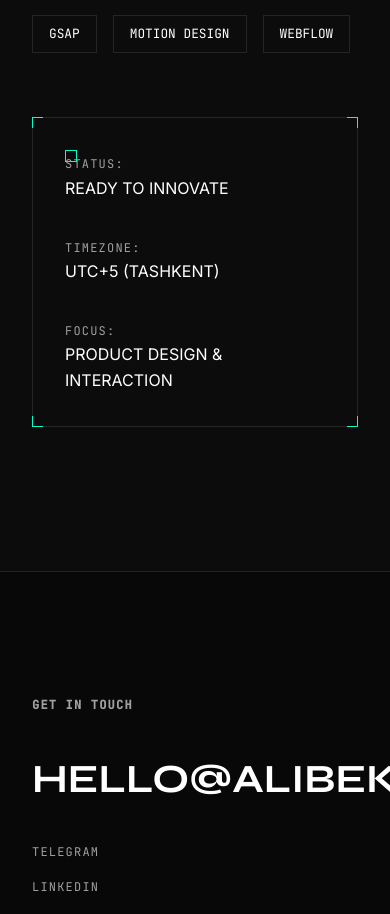
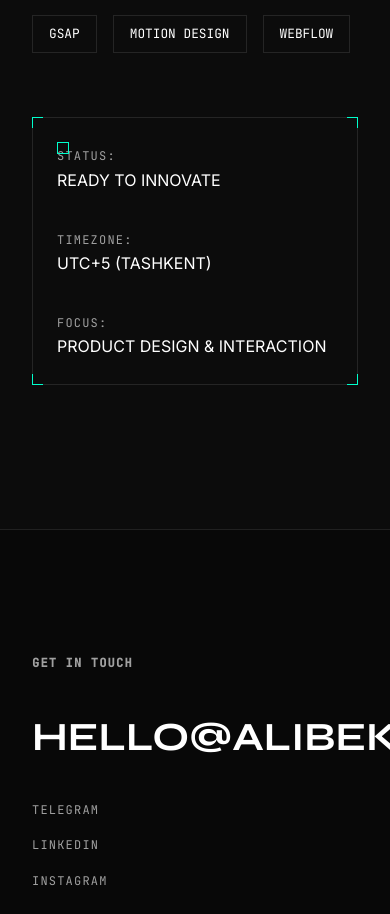
Before and after one commit to Sarvarchik2/alibek, a Nuxt app: page / in a window 390 px wide. Shown: the part 3694-4608 px from the top of the page. Built offline with nearby package versions, Linux system fonts and the light colour scheme.

Commit message:
fix: disable custom cursor on mobile and polish about section

```diff
--- a/app/app.vue
+++ b/app/app.vue
@@ -115,4 +115,15 @@ onMounted(() => {
   position: relative;
   min-height: 100vh;
 }
+@media (hover: none) and (pointer: coarse) {
+  .cursor-dot, .cursor-follower {
+    display: none;
+  }
+}
+
+@media (max-width: 992px) {
+  * {
+    cursor: auto !important;
+  }
+}
 </style>
--- a/app/components/About.vue
+++ b/app/components/About.vue
@@ -113,5 +113,8 @@
     font-size: 2rem;
     margin-bottom: 2rem;
   }
+  .hud-border {
+    padding: 1.5rem;
+  }
 }
 </style>
```
